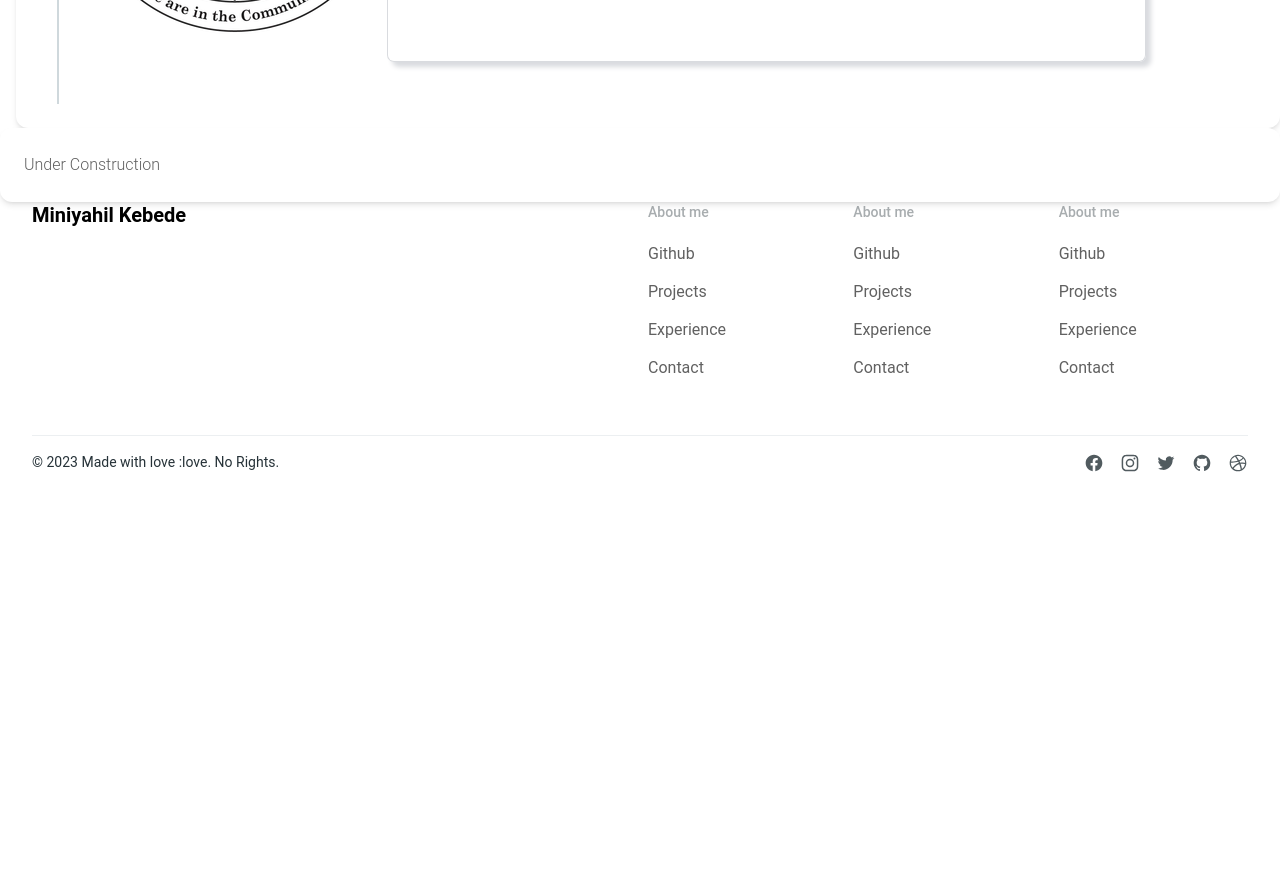
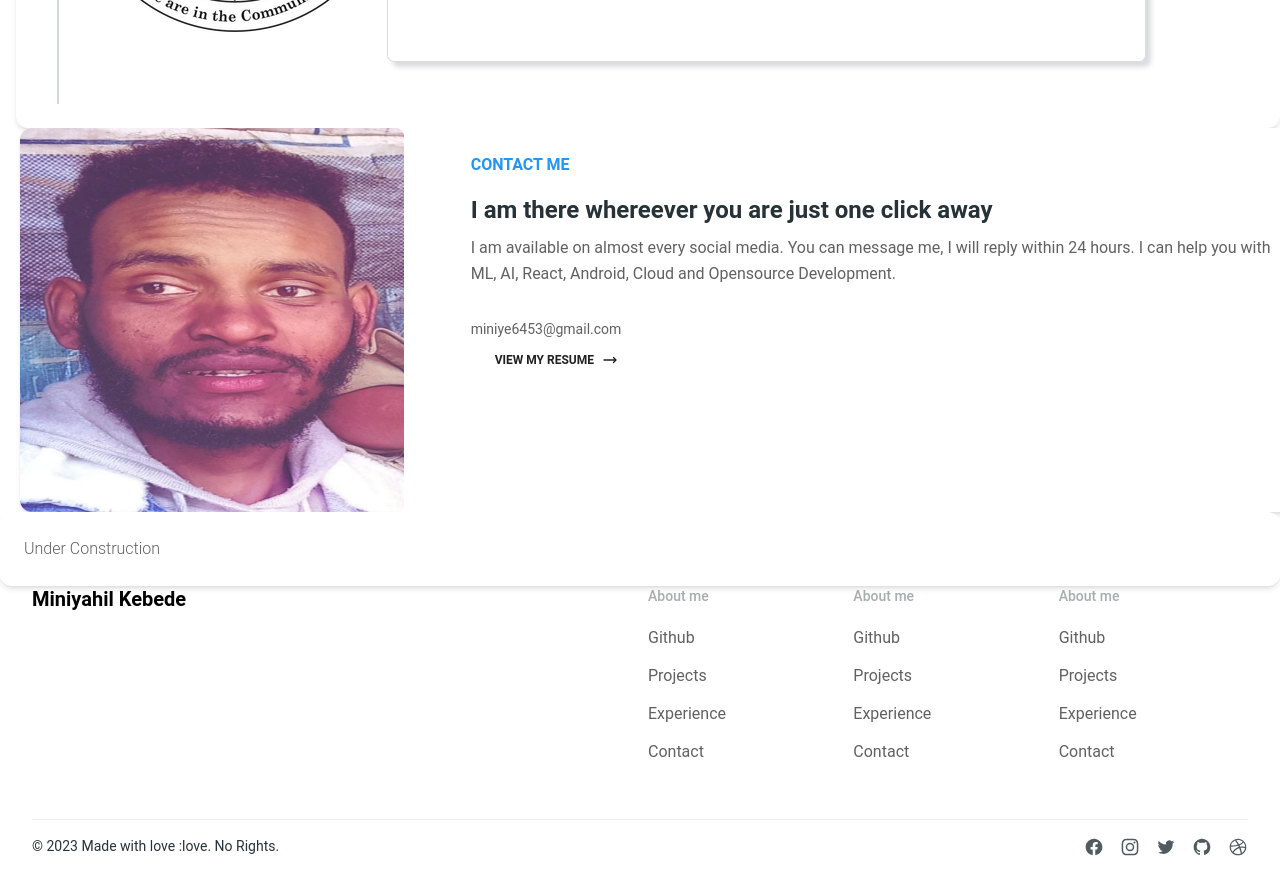
Before and after one commit to hmhard/my-portfolio, a React (Create React App) app: page / in a window 1280 px wide. Shown: the part 1540-2413 px from the top of the page. Before the commit the page ends 2029 px from the top, so only its background shows below. Built offline with nearby package versions, Linux system fonts and the light colour scheme.

Commit message:
added contact me page

```diff
--- a/src/App.tsx
+++ b/src/App.tsx
@@ -4,6 +4,7 @@ import Home from './components/Home';
 import Education from './components/Education';
 import Footer from './components/Footer';
 import Navigation from './components/Nativagion';
+import ContactMe from './components/ContactMe';
 
 function App() {
 
@@ -12,6 +13,7 @@ function App() {
    <Navigation />
       <Home/>
       <Education/>
+      <ContactMe/>
     <Card>
       <CardBody>
        <Typography>
--- a/src/components/ContactMe.tsx
+++ b/src/components/ContactMe.tsx
@@ -1,27 +1,47 @@
 import {
     Card,
-    Input,
+    CardHeader,
+    CardBody,
+    Typography,
     Button,
-    Typography,
 } from "@material-tailwind/react";
+import { ArrowLongRightIcon } from "@heroicons/react/24/outline";
 
 export default function ContactMe() {
     return (
-      <Card color="transparent" shadow={false}>
-        <Typography color="gray" className="mt-1 font-normal">
-          Enter your Contact info.
+        <Card className="flex-row w-full ml-5">
+            <CardHeader shadow={false} floated={false} className="w-2/6 shrink-0 m-0 rounded-r-none">
+                <img
+                className="h-96 w-96 rounded-lg"
+                    src="/media/mine2.jpg"
+                    alt="miniyahil kebede"
+                    width={'100%'}
+                    height={'auto'}
+                />
+            </CardHeader>
+            <CardBody>
+                <Typography variant="h6" color="blue" className="uppercase mb-4">Contact me</Typography>
+                <Typography variant="h4" color="blue-gray" className="mb-2">
+                    I am there whereever you are just one click away
                 </Typography>
-        <form className="mt-8 mb-2 w-80 max-w-screen-lg sm:w-96">
-          <div className="mb-4 flex flex-col gap-6">
-            <Input size="lg" label="Name" />
-            <Input size="lg" label="Email" />
+                <Typography color="gray" className="font-normal mb-8">
+
+                I am available on almost every social media. You can message me, I will reply within 24 hours. I can help you with ML, AI, React, Android, Cloud and Opensource Development.
+                </Typography>
+
+                    <div>
+                        <Typography variant="small" color="gray" className="font-normal">
+                            miniye6453@gmail.com
+                        </Typography>
                     </div>
 
-          <Button className="mt-6" fullWidth>
-            Contact me
+                <a href="#" className="inline-block">
+                    <Button variant="text" className="flex items-center gap-2">
+                        View My Resume
+                        <ArrowLongRightIcon strokeWidth={2} className="w-4 h-4" />
                     </Button>
-
-        </form>
+                </a>
+            </CardBody>
         </Card>
     );
 }
--- a/src/components/Nativagion.tsx
+++ b/src/components/Nativagion.tsx
@@ -1,5 +1,5 @@
 import React from "react";
-import { Navbar, Typography, Button, IconButton, MobileNav } from "@material-tailwind/react";
+import { Navbar, Typography, Button, IconButton, MobileNav, Collapse } from "@material-tailwind/react";
 import { personal_info } from "../data/general_data";
 
 export default function Navigation() {
@@ -124,12 +124,12 @@ export default function Navigation() {
                 </IconButton>
             </div>
         </div>
-        <MobileNav open={openNav}>
+        <Collapse open={openNav}>
             {navList}
-            <Button variant="gradient" size="sm" fullWidth className="mb-2">
-                <span>Buy Now</span>
+            <Button variant="gradient" size="sm" fullWidth className="mb-2"   onClick={() => window.open("https://github.com/hmhard", "_blank")}>
+                Github
             </Button>
-        </MobileNav>
+        </Collapse>
     </Navbar>
     )
 };
```
Also changed, not shown: public/media/mine.jpg (added), public/media/mine2.jpg (added). Lines whose indentation alone changed are shown as unchanged.
